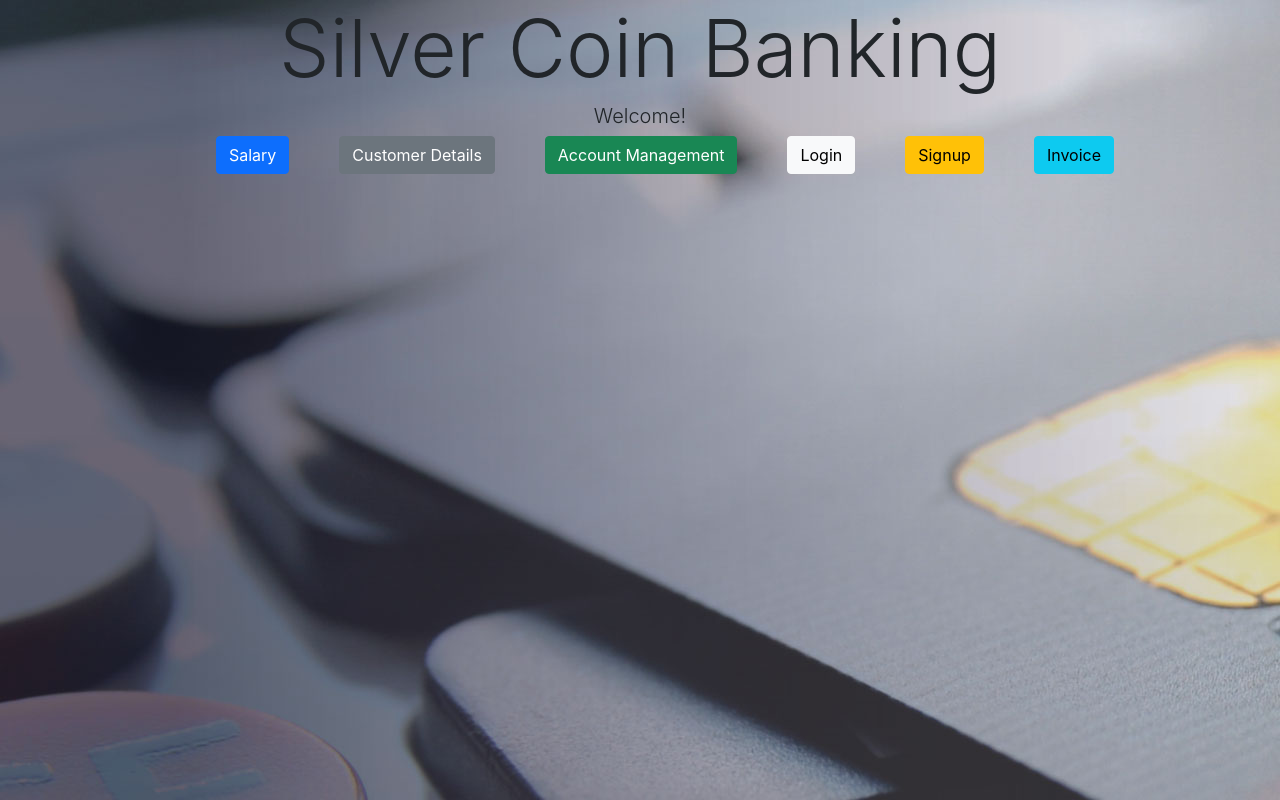
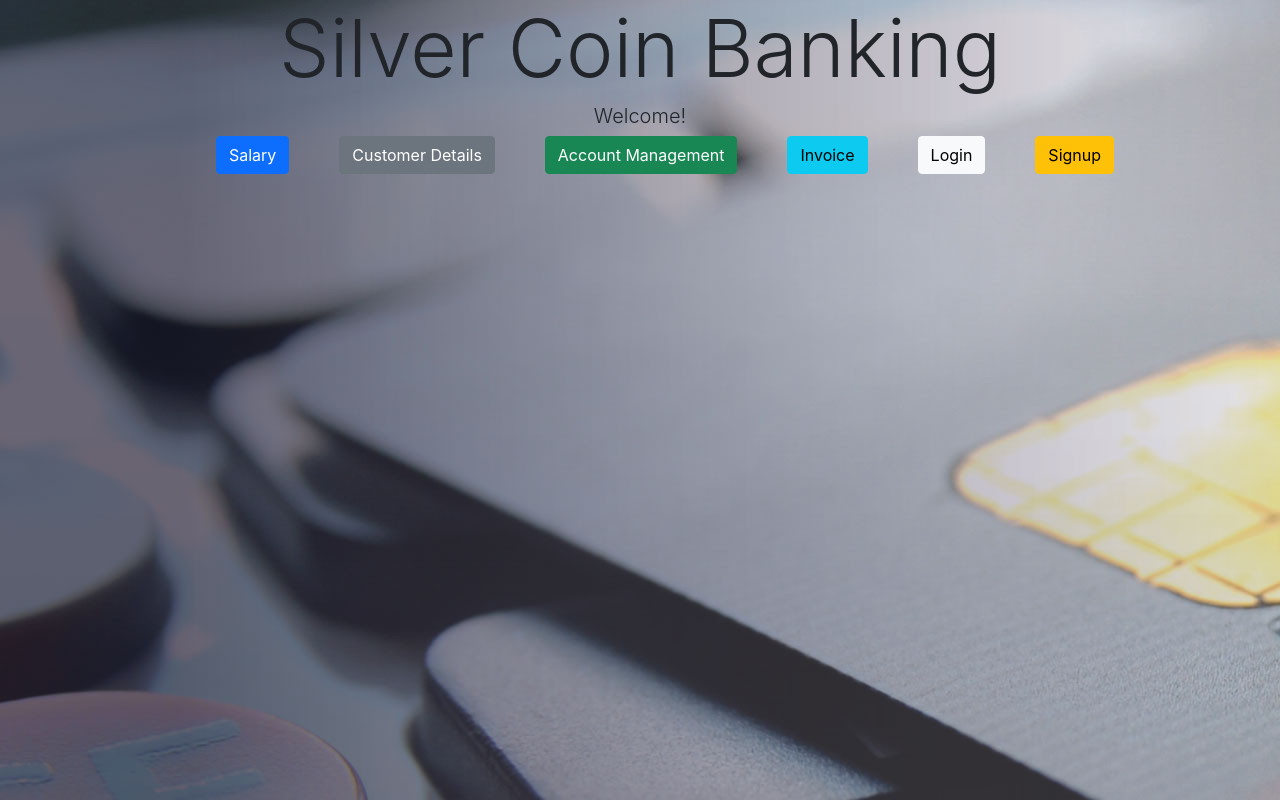
Before and after one commit to Pradhiksha-rangan/Corporate_banking, a React (Create React App) app: page / in a window 1280 px wide. Built offline with nearby package versions, Linux system fonts and the light colour scheme.

Commit message:
Update main.jsx

```diff
--- a/src/components/main.jsx
+++ b/src/components/main.jsx
@@ -12,9 +12,10 @@ class Main extends Component {
                     <a className="btn btn-primary" href="/salarypayment">Salary</a>
                     <a className="btn btn-secondary" href="/customer" >Customer Details</a>
                     <a className="btn btn-success" href="/accmanagement">Account Management</a>
+                    <a className="btn btn-info" href="\invoice">Invoice</a>
                     <a class="btn btn-light" href="/login">Login</a>
                     <a className="btn btn-warning" href="\signup"   >Signup</a>
-                    <a className="btn btn-info" href="\invoice">Invoice</a>
+
                     {/* <a class="btn btn-primary" href="\salarypayment">Salary Payment</a>
                 <a class="btn btn-primary" href="\customer">Customer Details</a>
                 <a class="btn btn-primary" href="\accmanagement">Account Management</a>
```
